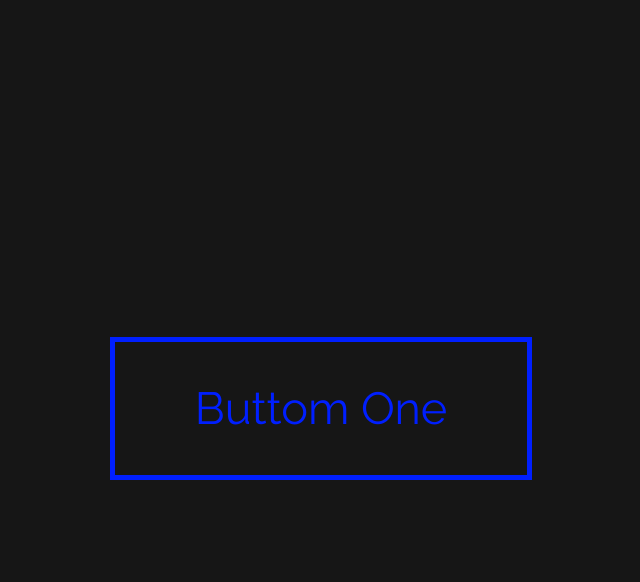
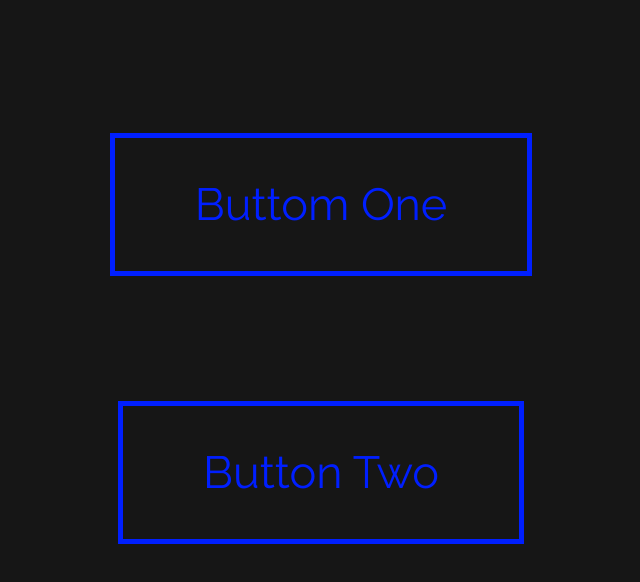
Before and after one commit to camposCode/creativeButtons, a plain HTML site: page index.html in a window 1280 px wide. Shown: the whole page, without its empty margins (319-959 px from the left). Drawn offline with Linux system fonts and the light colour scheme.

Commit message:
buttonTwo done

```diff
--- a/index.html
+++ b/index.html
@@ -17,5 +17,10 @@
             <a href="#" class="buttonOne">Buttom One</a>
         </section>
 
+        <!-- ********BUTTON TWO******* -->
+        <section class="buttonTwoSection">
+            <a href="#" class="buttonTwo">Button Two</a>
+        </section>
+
     </body>
 </html>
--- a/style.css
+++ b/style.css
@@ -9,30 +9,32 @@
 body{
     height: 100vh;
     display: flex;
-    justify-content: center;
+    flex-direction: column;
+    justify-content: start;
     align-items: center;
     font-size: 45px;
     font-family: 'Raleway', sans-serif;
     background-color: var(--black);
 }
 
+section{
+    margin-top: 125px;
+}
+
 a{
     text-decoration: none;
     color: var(--blue);
     display: block;
+    border: 5px solid var(--blue);
+    padding: 40px 80px;
+    position: relative;
+    overflow: hidden;
 }
 
 
 
 /* ///////////////////////
 ///////BUTTON ONE */
-
-.buttonOne{
-    border: 5px solid var(--blue);
-    padding: 40px 80px;
-    position: relative;
-    overflow: hidden;
-}
 
 .buttonOne::before{
     content: '';
@@ -51,3 +53,31 @@ a{
 .buttonOne:hover::before{
     transform: rotate(0deg);
 }
+
+/* ///////////////////////
+///////BUTTON TWO */
+
+.buttonTwo{
+    transition: all 1s;
+}
+
+.buttonTwo::before{
+    content: '';
+    position: absolute;
+    left: 0;
+    top: 0;
+    height: 100%;
+    width: 100%;
+    background-color: var(--blue);
+    z-index: -1;
+    transform: translateX(-100%);
+    transition: all 1s;
+}
+
+.buttonTwo:hover{
+    color: var(--yellow);
+}
+
+.buttonTwo:hover::before{
+    transform: translateX(0);
+}
```
